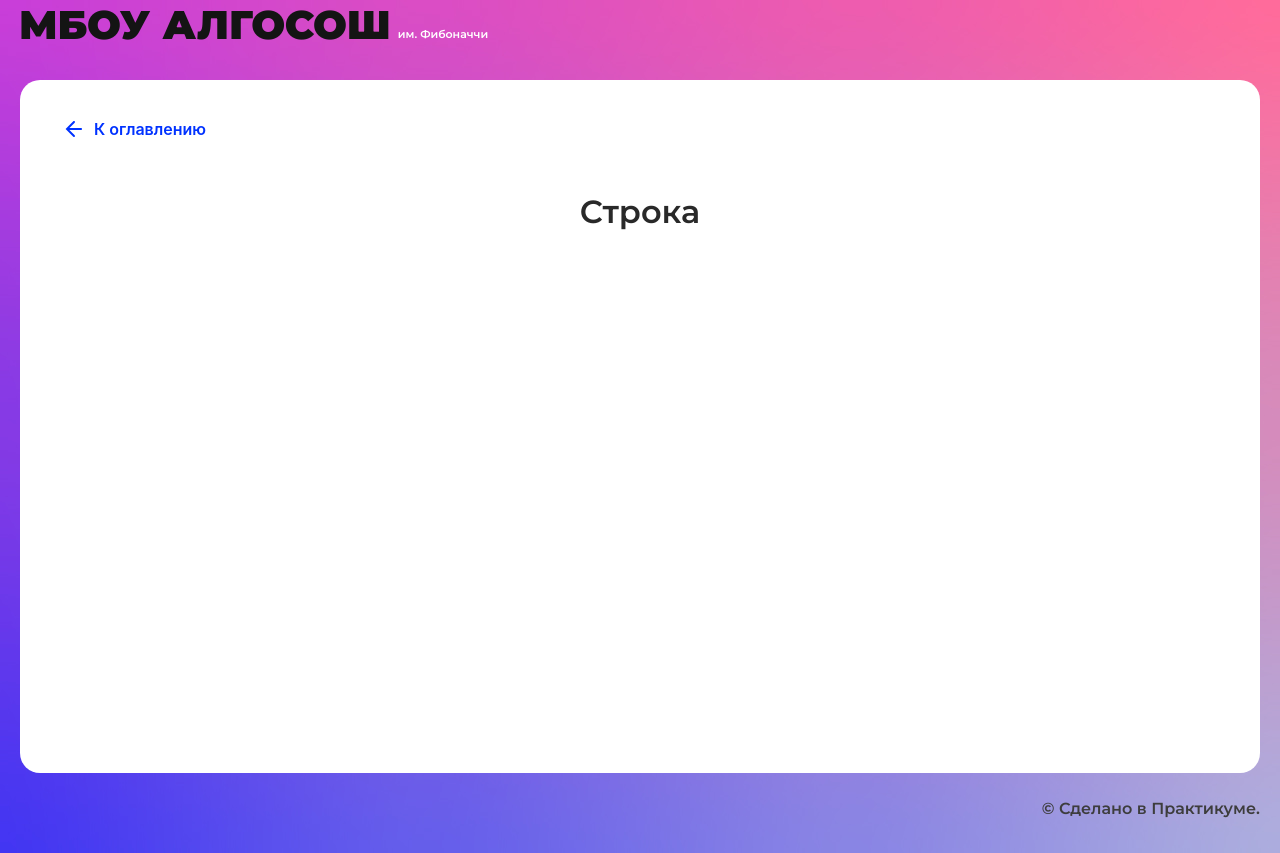
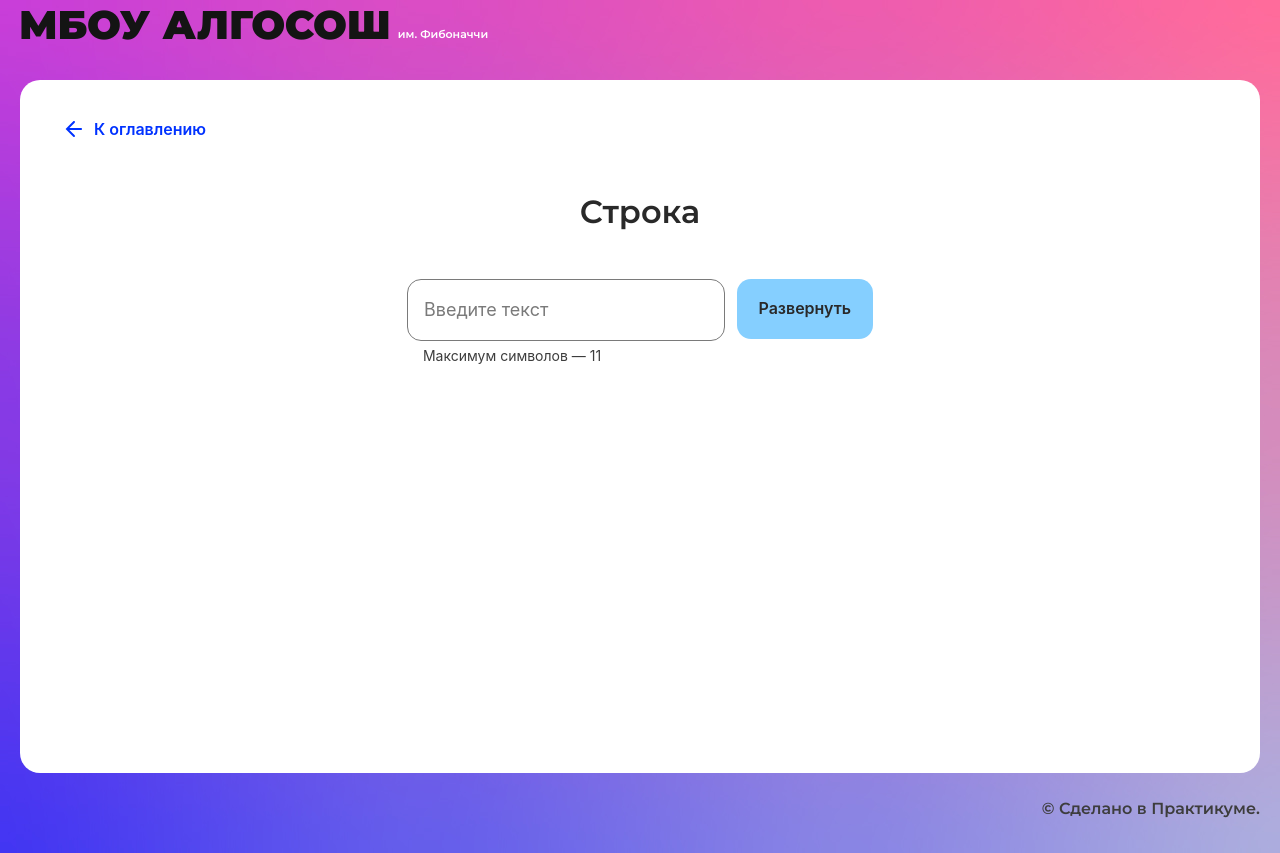
Before and after one commit to Zorkiy82/algososh, a React (Create React App) app: page /recursion in a window 1280 px wide. Built offline with nearby package versions, Linux system fonts and the light colour scheme.

Commit message:
сделал Разворот строки

```diff
--- /dev/null
+++ b/src/components/string/string.module.css
@@ -0,0 +1,19 @@
+.section {
+  display: flex;
+  flex-direction: column;
+  width: 100%;
+  align-items: center;
+}
+
+.container {
+  display: flex;
+  gap: 12px;
+  width: calc(522 / 1308 * 100%);
+  max-width: 522px;
+}
+
+.animaionContainer {
+  display: flex;
+  padding-top: 120px;
+  gap: 16px;
+}
--- a/src/components/string/string.tsx
+++ b/src/components/string/string.tsx
@@ -1,10 +1,105 @@
-import React from "react";
+import React, { FormEvent, useEffect, useState } from "react";
+import { Input } from "../ui/input/input";
+import { Button } from "../ui/button/button";
+import { Circle } from "../ui/circle/circle";
 import { SolutionLayout } from "../ui/solution-layout/solution-layout";
+import styles from "./string.module.css";
+import { ElementStates } from "../../types/element-states";
+import { reverseString, swapArrayElement } from "../../utils/string-reverse";
+import { DELAY_IN_MS, SHORT_DELAY_IN_MS } from "../../constants/delays";
+
+type TWorkArr<T> = {
+  value: T;
+  state: ElementStates;
+}[];
+
+type TSwapLog = { first: number; second: number }[];
 
 export const StringComponent: React.FC = () => {
+  const [update, setUpdate] = useState(false);
+  const [inputValue, setInputValue] = useState("");
+  const [isLoading, setIsLoading] = useState(false);
+  const [workArr, setWorkArr] = useState<TWorkArr<string>>([]);
+  const [swapLog, setSwapLog] = useState<TSwapLog>([]);
+  const [counter, setCounter] = useState(-1);
+
+  useEffect(() => {
+    if (counter > -1) {
+      const { first, second } = swapLog[counter];
+      [first, second].forEach((position) => {
+        workArr[position].state = ElementStates.Changing;
+      });
+      setUpdate(!update);
+      setTimeout(() => {
+        [first, second].forEach((position) => {
+          workArr[position].state = ElementStates.Modified;
+        });
+        swapArrayElement(workArr, first, second);
+        if (counter + 1 < swapLog.length) {
+          setCounter(counter + 1);
+        } else {
+          setCounter(-1);
+          toogleIsLoading();
+        }
+      }, DELAY_IN_MS);
+    }
+  }, [counter]);
+
+  function onChangeHandler(evt: React.ChangeEvent<HTMLInputElement>) {
+    setInputValue(evt.target.value.toUpperCase());
+    if (workArr.length) {
+      setWorkArr([]);
+    }
+  }
+  function onClickHandler() {
+    if (inputValue) {
+      const { workArr, swapLog } = reverseString(inputValue);
+      setSwapLog(swapLog);
+      setWorkArr(workArr);
+      toogleIsLoading();
+      setTimeout(() => {
+        setCounter(0);
+      }, SHORT_DELAY_IN_MS);
+    }
+  }
+
+  function toogleIsLoading() {
+    setIsLoading(!isLoading);
+  }
+
   return (
     <SolutionLayout title="Строка">
+      <div className={styles.section}>
+        <div className={styles.container}>
+          <Input
+            onChange={onChangeHandler}
+            value={inputValue}
+            maxLength={11}
+            isLimitText={true}
+            disabled={isLoading}
+          />
 
+          <Button
+            isLoader={isLoading}
+            onClick={onClickHandler}
+            text="Развернуть"
+            style={{ width: "178px" }}
+          />
+        </div>
+
+        <div className={styles.animaionContainer}>
+          {inputValue &&
+            !workArr.length &&
+            inputValue
+              .split("")
+              .map((ltr, index) => <Circle letter={ltr} key={index} />)}
+
+          {Boolean(workArr.length) &&
+            workArr.map((elem, index) => (
+              <Circle letter={elem.value} key={index} state={elem.state} />
+            ))}
+        </div>
+      </div>
     </SolutionLayout>
   );
 };
--- a/src/components/ui/input/input.tsx
+++ b/src/components/ui/input/input.tsx
@@ -18,14 +18,14 @@ export const Input: React.FC<InputProps> = ({
 }) => {
   const limitText =
     type === "text"
-      ? `Максимум — ${maxLength} символа`
+      ? `Максимум символов — ${maxLength} `
       : `Максимальное число — ${max}`;
 
   return (
     <div className={`${styles.content} ${extraClass}`}>
       <input
         className={`${styles.input} text text_type_input text_color_input`}
-        placeholder={placeholder}
+        placeholder={rest.disabled ? "" : placeholder}
         type={type}
         maxLength={maxLength}
         max={max}
--- /dev/null
+++ b/src/utils/string-reverse.ts
@@ -0,0 +1,30 @@
+import { ElementStates } from "../types/element-states";
+
+export function swapArrayElement(
+  arr: Array<any>,
+  firstIndex: number,
+  secondIndex: number
+) {
+  const tmp = arr[firstIndex];
+  arr[firstIndex] = arr[secondIndex];
+  arr[secondIndex] = tmp;
+}
+
+export function reverseString(str: string) {
+  const res = str.split("");
+  const workArr = res.map((val) => {
+    return { value: val, state: ElementStates.Default };
+  });
+  const swapLog = [];
+  let first = 0;
+  let second = res.length - 1;
+
+  while (first <= second) {
+    swapLog.push({ first, second });
+    swapArrayElement(res, first, second);
+    first++;
+    second--;
+  }
+
+  return { res: res.join(""), workArr, swapLog };
+}
```
